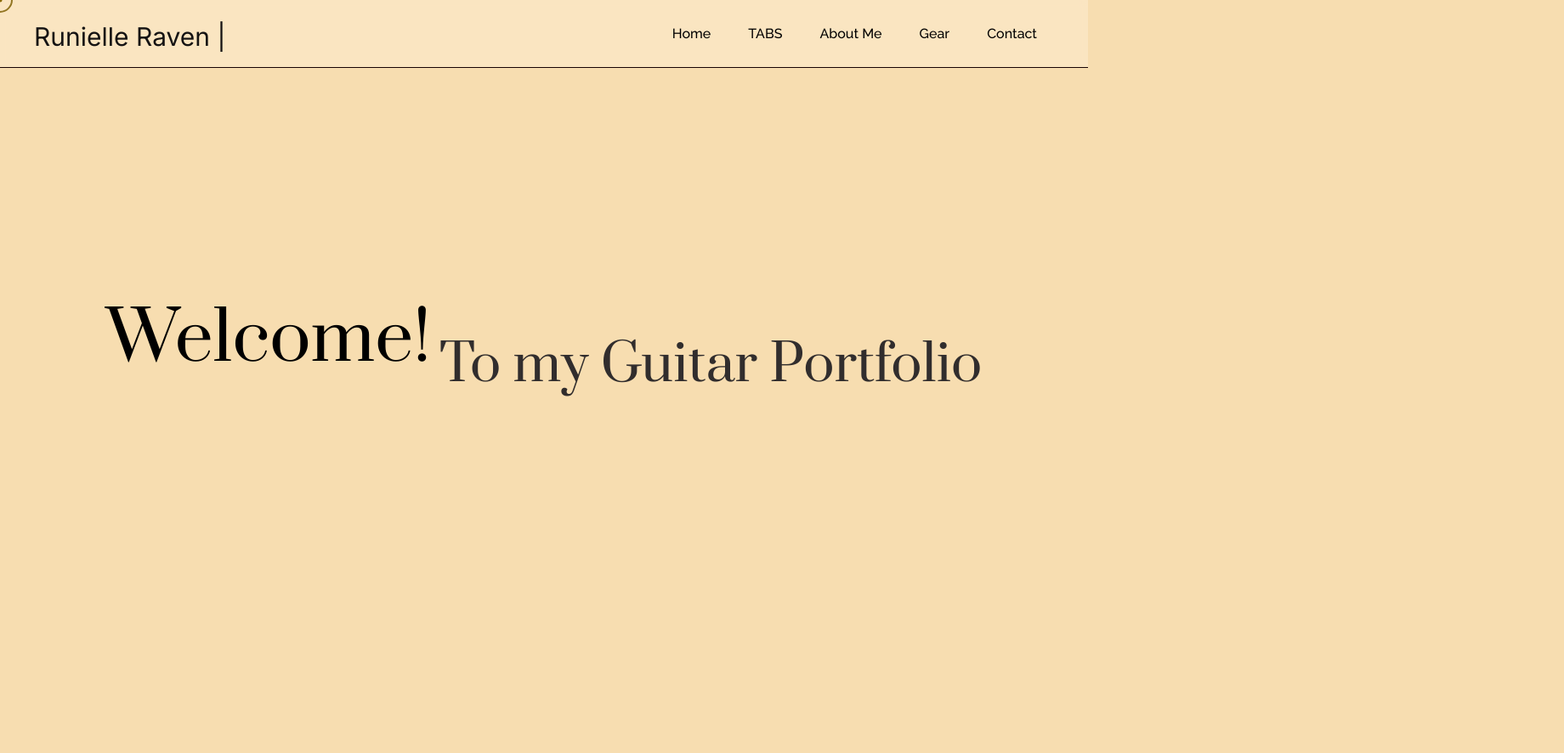
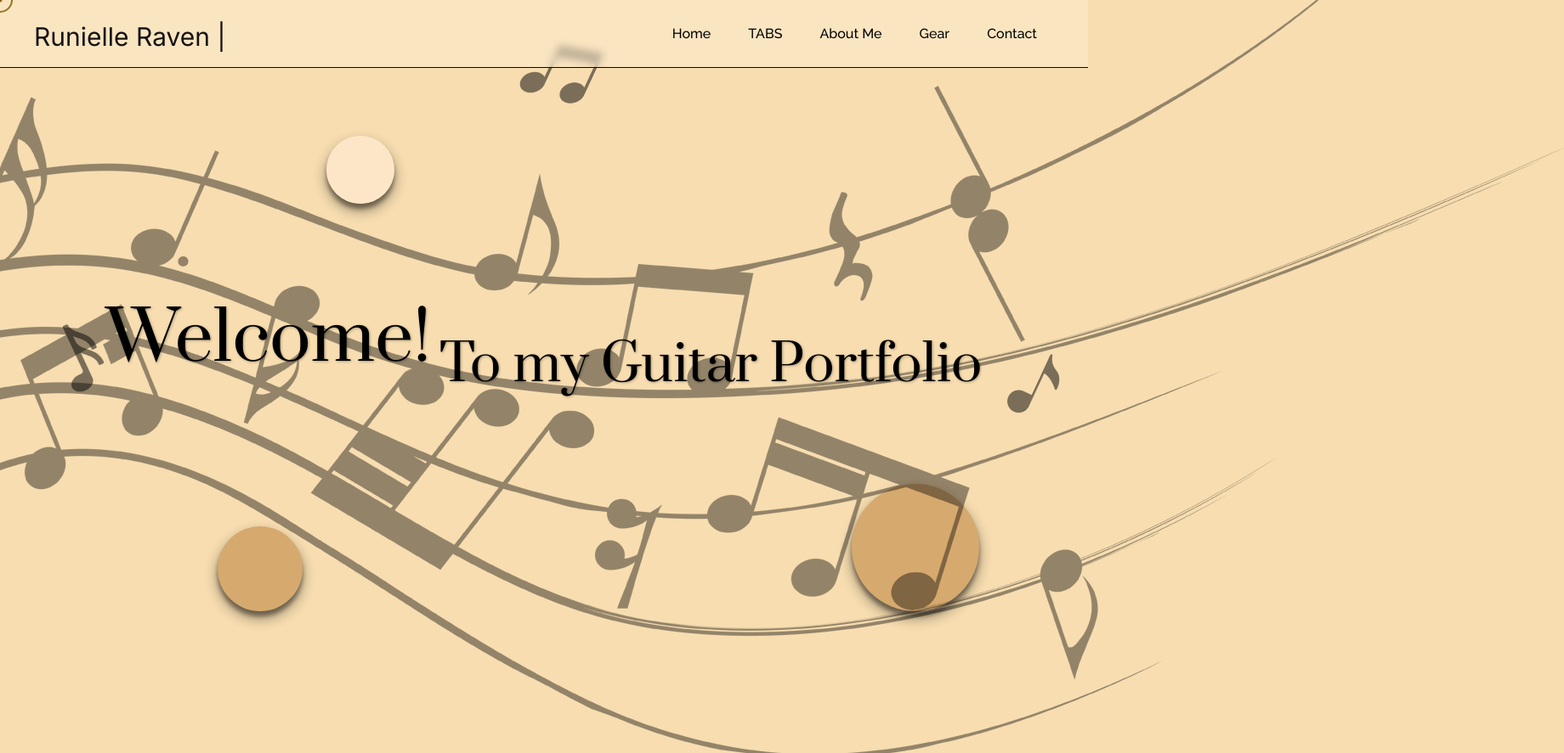
Before and after one commit to RaveZam/Guitar-Tabulations, a plain HTML site: page index.html in a window 1280 px wide. Shown: the top 887 px of the page at 85% size, 1840 px wide, since content can reach past the window. Drawn offline with Linux system fonts and the light colour scheme; a web font is replaced by a local one.

Commit message:
Added more parallax effect

```diff
--- a/index.html
+++ b/index.html
@@ -31,8 +31,15 @@
         <div class="cursor-outline" data-cursor-outline></div>
         <section class="section1">
             <div class="slide-container">
+                <div class="circle1 layer" data-speed="-5"></div>
+                <div class="circle2 layer" data-speed="10"></div>
+                <div class="circle3 layer" data-speed="2"></div>
+                <div class="sheet sheetnote layer" data-speed="-3"> <img class="layer" src="images/sheet.png"></div>
+                <div class="notes1 layer" data-speed="6"> <img class="notes " src="images/note1.png"></div>
+                <div class="notes2 layer" data-speed="-5"> <img class="notes " src="images/note2.png"></div>
+                <div class="notes3 layer" data-speed="-2"> <img class="notes" src="images/note3.png"></div>
                 <span class="slide welcome-slide moving" data-speed="4">Welcome!</span>
-                <span class="slide slide2 moving"> To my Guitar Portfolio</span>
+                <span class="slide slide2 moving"> To my Guitar Portfolio </span>
 
             </div>
        </section>
--- a/mouse.js
+++ b/mouse.js
@@ -1,14 +1,17 @@
 document.addEventListener("mousemove", parallax)
 function parallax(e){
+  this.querySelectorAll('.layer').forEach(layer =>{
+
     var slide = document.getElementsByClassName("welcome-slide")[0]
     var slide2 = document.getElementsByClassName("slide2")[0]
-    const speed = slide.getAttribute('data-speed')
+    const speed = layer.getAttribute('data-speed')
 
     const x = (window.innerWidth - e.pageX*speed)/120
     const y = (window.innerHeight - e.pageY*speed)/120
 
     slide.style.transform = `translateX(${x}px) translateY(${y}px)`
     slide2.style.transform = `translateX(${x}px) translateY(${y}px)`
+    layer.style.transform = `translateX(${x}px) translateY(${y}px)`
 
-
+    })
 }
--- a/styles.css
+++ b/styles.css
@@ -149,8 +149,6 @@ body{
             font-size: 8px;
 
         }
-
-
     }
 }
 
@@ -201,28 +199,27 @@ body{
 
 
 .slide{
-
     position: relative;
     left: -100px; /* Initial position (off-screen to the left) */
     animation: slide 1s ease forwards;
     font-family: 'Prata', serif;
-
 }
 
 .slide2{
     font-size: 60px;
     padding-top: 60px;
     padding-left: 10px;
-    color: rgb(49, 45, 45);
+    text-shadow: 1px 1px 3px rgba(0, 0, 0, 0.3);
+
 }
 
 .slide.slide-out{
     animation: slide-out 3s ease forwards;
 }
  .welcome-slide{
-
     font-weight: 500;
     font-size: 80px;
+    text-shadow: 1px 1px 3px rgba(0, 0, 0, 0.3);
 
 }
 
@@ -1038,10 +1035,74 @@ ul{
     border-radius: 50px;
 }
 
-.button:hover{
+.btnlink{
+    text-decoration: none;
+}
+
+.circle1{
+    border-radius: 50%;
+    position: absolute;
+    width: 80px;
+    height: 80px;
+    background-color: rgba(255, 235, 210, 0.867);
+    top: 20%;
+    left: 30%;
+    opacity: 80%;
+    box-shadow: 0 8px 16px 0 rgba(0, 0, 0, 0.5), 0 6px 5px 0 rgba(0, 0, 0, 0.5);
+}
+
+.circle2{
+    border-radius: 50%;
+    position: absolute;
+    width: 150px;
+    height: 150px;
+    background-color: rgb(206, 157, 94);
+    bottom: 10%;
+    right: 10%;
+    opacity: 80%;
+    box-shadow: 0 8px 16px 0 rgba(0, 0, 0, 0.5), 0 6px 5px 0 rgba(0, 0, 0, 0.5);
+}
+
+.circle3{
+    border-radius: 50%;
+    position: absolute;
+    width: 100px;
+    height: 100px;
+    background-color: rgb(206, 157, 94);
+    bottom: 10%;
+    left: 20%;
+    opacity: 80%;
+    box-shadow: 0 8px 16px 0 rgba(0, 0, 0, 0.5), 0 6px 5px 0 rgba(0, 0, 0, 0.5);
+}
+
+.sheetnote{
+    position: absolute;
+    opacity: 40%;
+}
+.notes{
+    position: absolute;
+    width: 80px;
+    height: auto;
 
 }
 
-.btnlink{
-    text-decoration: none;
+.notes1{
+    position: absolute;
+    left: 40px;
+    transform: rotate(-25deg);
+    opacity: 50%;
 }
+
+.notes2{
+    position: absolute;
+    top: 30px;
+    transform: rotate(25deg);
+    opacity: 50%;
+}
+
+.notes3{
+    position: absolute;
+    right: 80px;
+    transform: rotate(25deg);
+    opacity: 50%;
+}
```
Also changed, not shown: images/note1.png (added), images/note2.png (added), images/note3.png (added), images/sheet.png (added).
